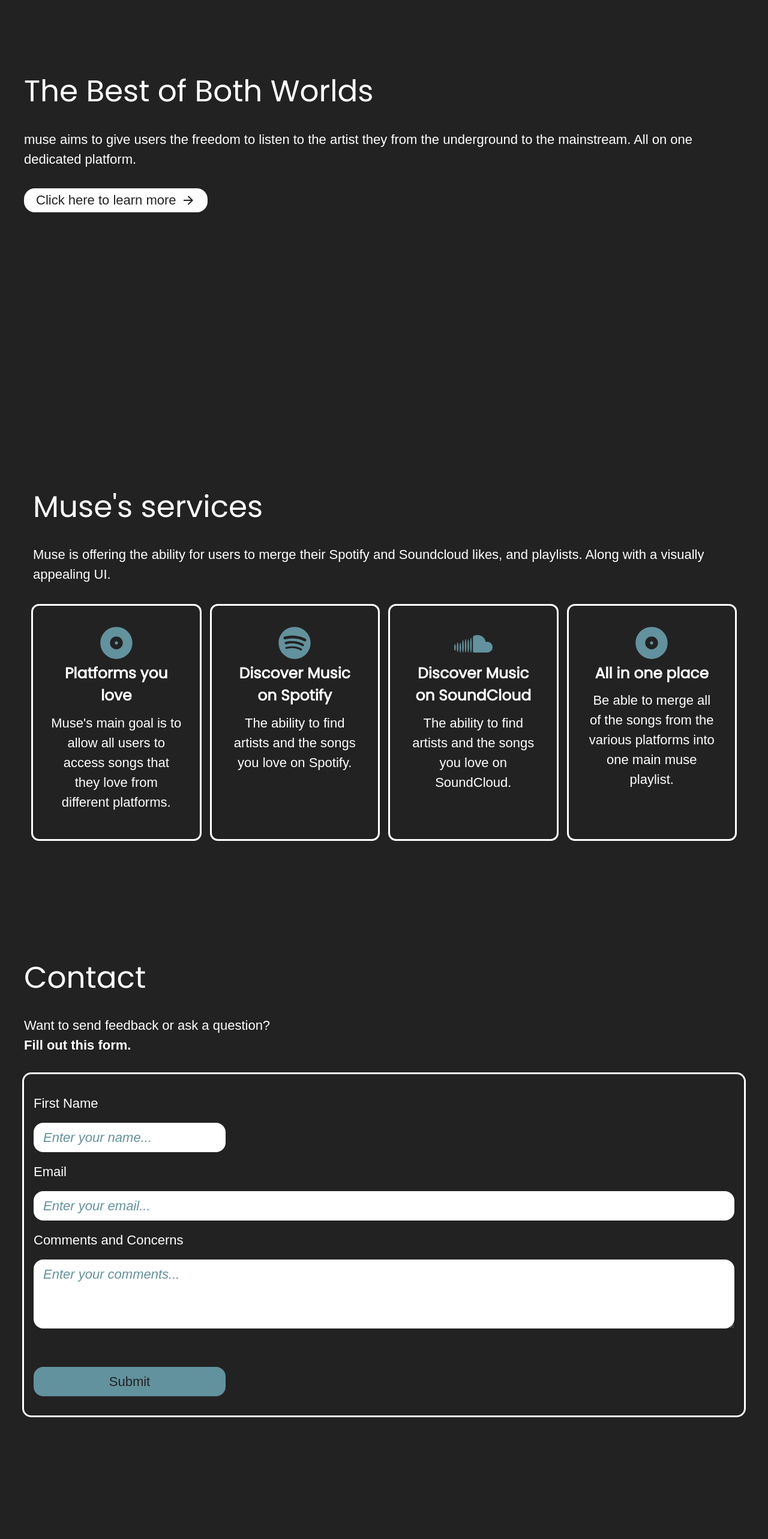
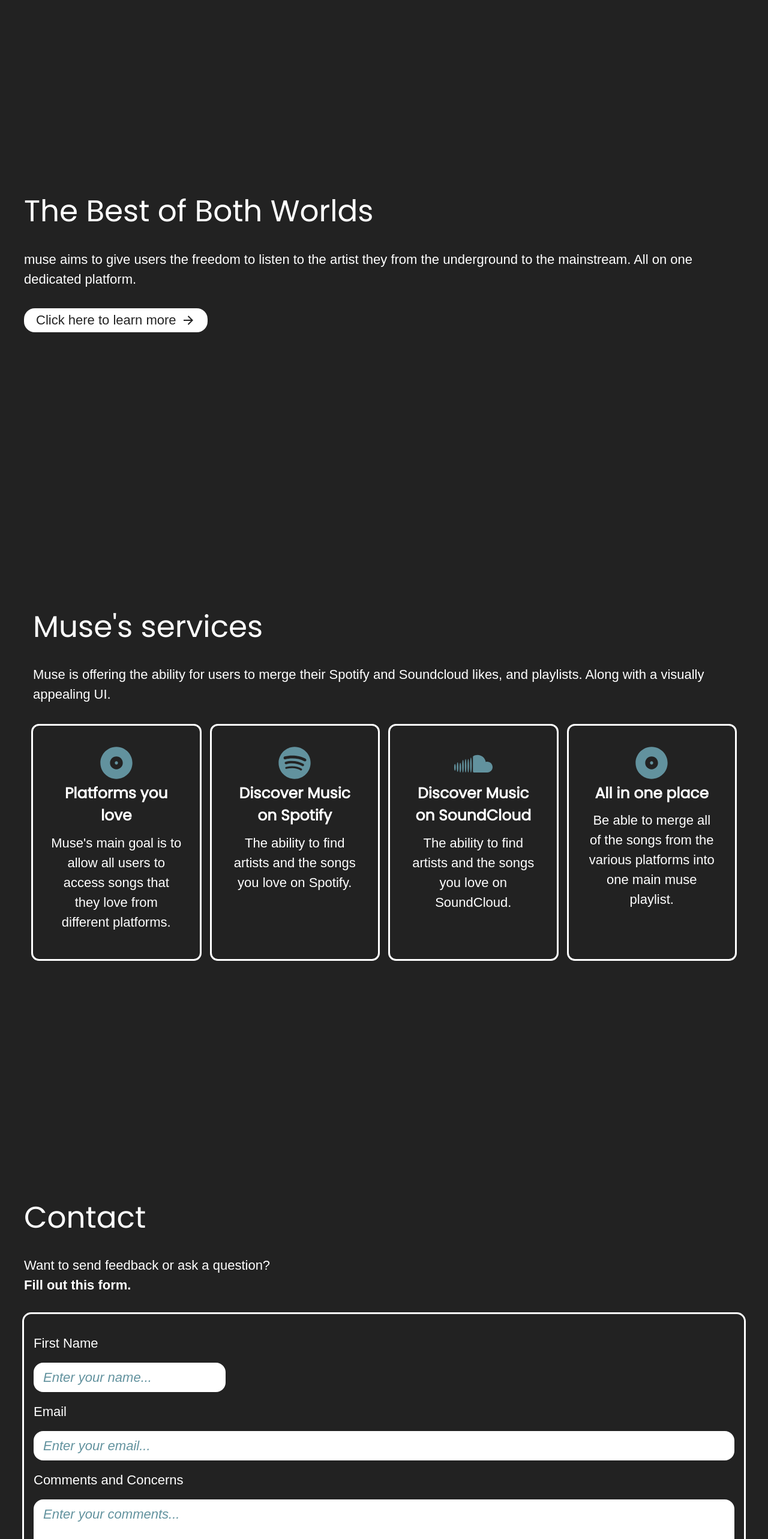
Before and after one commit to jbrov2/Muse-Redo, a React (Vite) app in the folder client/: page / in a window 1280 px wide. Shown: the part 1040-3606 px from the top of the page at 60% size. Built offline with nearby package versions, Linux system fonts and the light colour scheme.

Commit message:
changing margin size

```diff
--- a/client/src/components/landing_page/AboutUs.jsx
+++ b/client/src/components/landing_page/AboutUs.jsx
@@ -3,10 +3,10 @@ import { RiArrowRightLine } from "@remixicon/react";
 function AboutUs() {
   return (
     <>
-      <section className="about my-[80px] xl:mt-[200px] relative z-20">
+      <section className="about mt-[400px] xl:mt-[400px] relative z-20">
         <div className="max-w-[1466px] mb-8 mx-4 xl:mx-auto px-6 xl:px-0 h-[368] items-center">
           {/**Container */}
-          <div className="container mx-auto mb-[400px] xl:px-0">
+          <div className="container mx-auto  xl:px-0">
             <h2 className="h2 text-left mb-8 text-secondary">
               The Best of Both Worlds
             </h2>
--- a/client/src/components/landing_page/Contact.jsx
+++ b/client/src/components/landing_page/Contact.jsx
@@ -1,7 +1,7 @@
 function Contact() {
   return (
     <>
-      <section className="contact my-[80px] xl:mt-[200px]">
+      <section className="contact mt-[400px] xl:mt-[400px]">
         <div className="max-w-[1466px] mb-8 mx-4 xl:mx-auto px-6 xl:px-0 h-[368] items-center">
           <div className="container mx-auto mb-[400px] xl:px-0 ">
             <div className="flex mb-8 flex-col text-left ">
--- a/client/src/components/landing_page/Services.jsx
+++ b/client/src/components/landing_page/Services.jsx
@@ -3,7 +3,7 @@ import { RiAlbumFill, RiSoundcloudFill, RiSpotifyFill } from "@remixicon/react";
 function Services() {
   return (
     <>
-      <section className="services  relative">
+      <section className="services mt-[400px] relative">
         <div className=" max-w-[1466px] mb-8 mx-4 xl:mx-auto rounded-[20px] px-6 xl:px-0 relative h-[368px] flex items-center xl:items-start">
           <div className="container mx-auto">
             <div className="services_top flex flex-col gap-8  xl:my-[60px]">
```
